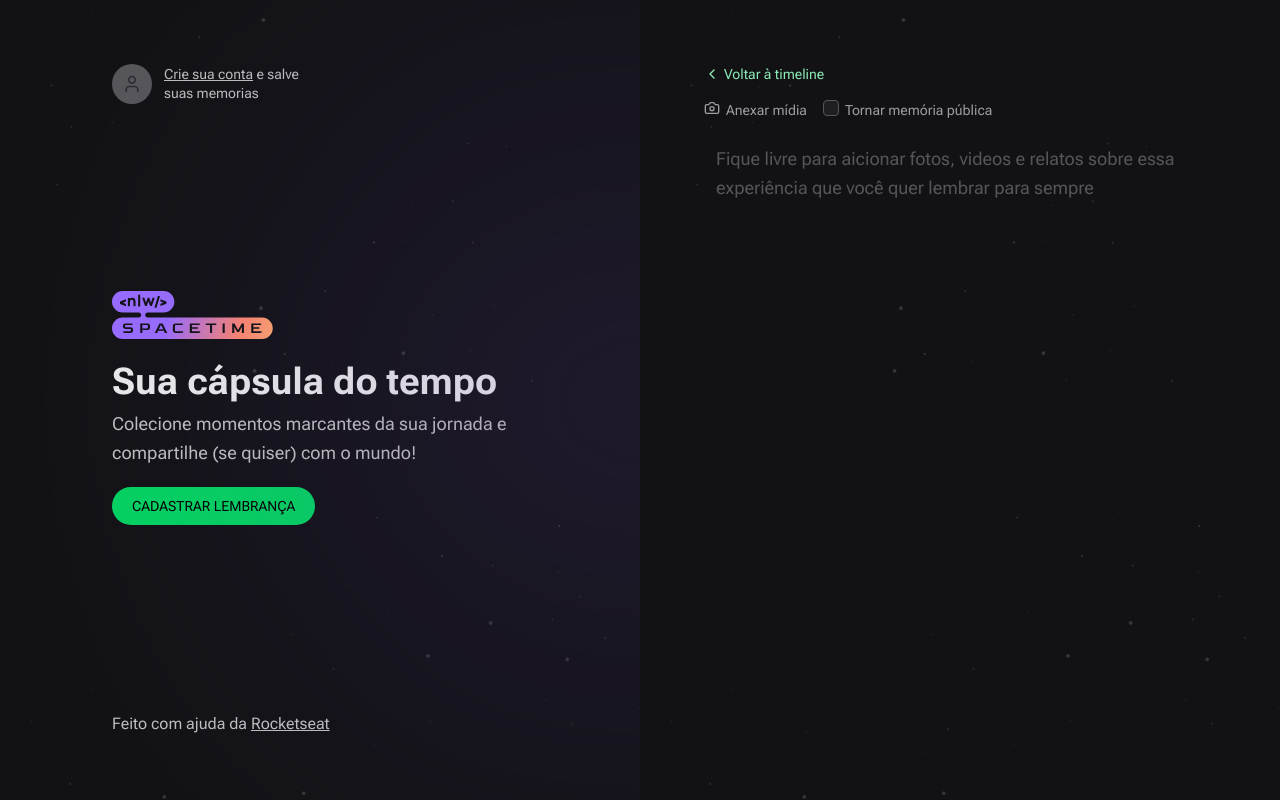
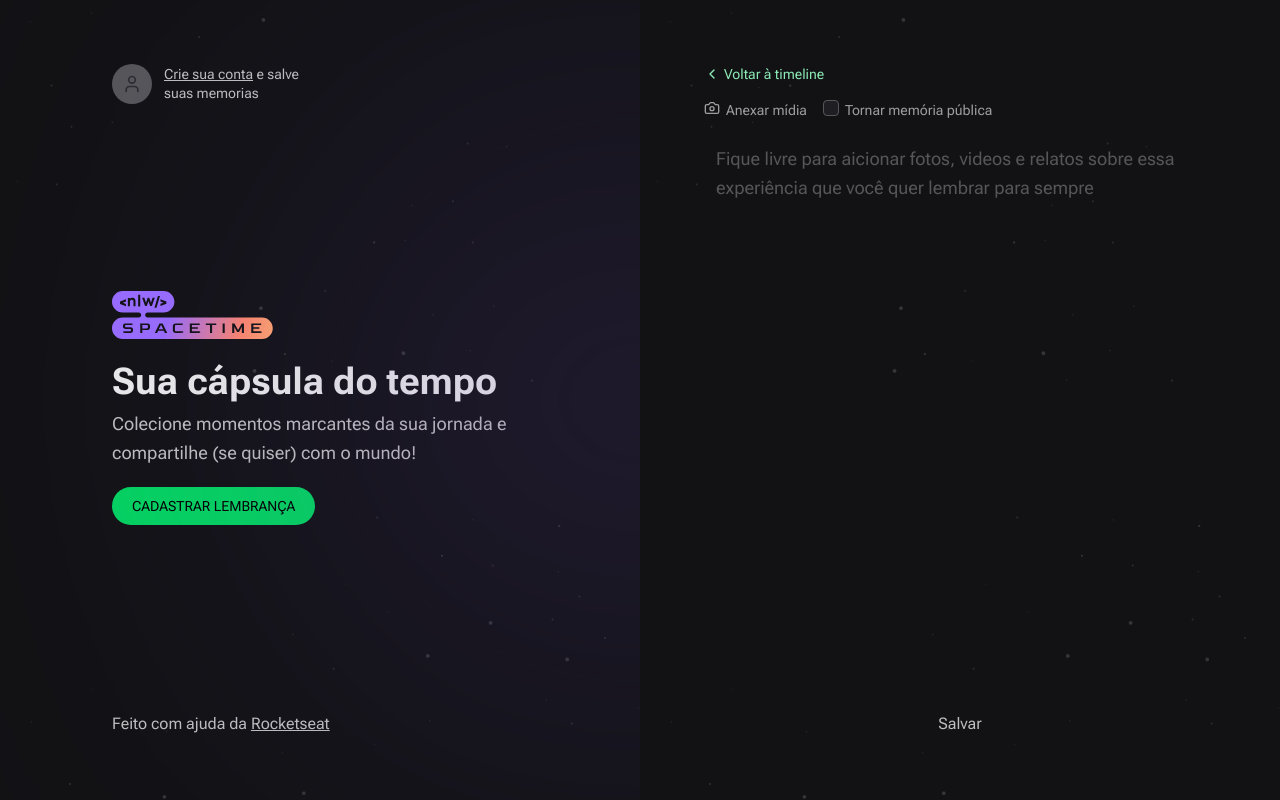
Before and after one commit to rodrigoaugusto99/NLW-spacetime, a Next.js app in the folder web/: page /memories/new in a window 1280 px wide. Built offline with nearby package versions, Linux system fonts and the light colour scheme; no server answers; a web font is replaced by a local one.

Commit message:
enviando o formulario co todos os dados para a rota

```diff
--- a/web/package.json
+++ b/web/package.json
@@ -11,6 +11,7 @@
   "dependencies": {
     "@tailwindcss/forms": "^0.5.7",
     "axios": "^1.6.5",
+    "js-cookie": "^3.0.5",
     "jwt-decode": "^4.0.0",
     "lucide-react": "^0.309.0",
     "next": "14.0.4",
@@ -19,6 +20,7 @@
   },
   "devDependencies": {
     "@rocketseat/eslint-config": "^2.1.0",
+    "@types/js-cookie": "^3.0.6",
     "@types/node": "^20",
     "@types/react": "^18",
     "@types/react-dom": "^18",
--- a/web/src/app/memories/new/page.tsx
+++ b/web/src/app/memories/new/page.tsx
@@ -1,5 +1,5 @@
-import { MediaPicker } from "@/components/MediaPicker";
-import { Camera, ChevronLeft } from "lucide-react";
+import { NewMemoryForm } from "@/components/NewMemoryForm";
+import { ChevronLeft } from "lucide-react";
 import Link from "next/link";
 
 export default function NewMemory(){
@@ -10,32 +10,7 @@ export default function NewMemory(){
               Voltar à timeline
             </Link>
 
-            <form action="" className="flex flex-1 flex-col gap-2">
-                <div className="flex items-center gap-4">
-
-                    <label htmlFor="media" className="flex cursor-pointer gap-1.5 text-sm text-gray-200 hover:text-gray-100">
-                    <Camera className="w-4 h-4"/>
-                        Anexar mídia
-                    </label>
-
-                    <label htmlFor="isPublic" className="flex cursor-pointer gap-1.5 text-sm text-gray-200 hover:text-gray-100">
-
-                        <input type="checkbox" name="isPublic" id="isPublic" value="true" className="h-4 w-4 rounded border-gray-400 bg-gray-700 text-purple-500 focus:ring-0"/>
-                        Tornar memória pública
-                    </label>
-
-
-
-                </div>
-
-                <MediaPicker />
-
-                <textarea name="content"
-                    spellCheck={false}
-                    className="w-full flex-1 resize-none rounded border-0 bg-transparent text-lg leading-relaxed text-gray-100 placeholder:text-gray-400 focus:ring-0"
-                    placeholder="Fique livre para aicionar fotos, videos e relatos sobre essa experiência que você quer lembrar para sempre"
-                    />
-            </form>
+            <NewMemoryForm />
         </div>
     )
 }
--- a/web/src/app/page.tsx
+++ b/web/src/app/page.tsx
@@ -1,7 +1,11 @@
 import { EmptyMemories } from '@/components/EmptyMemories'
+import { cookies } from 'next/headers'
 
 export default function Home() {
-  return (
-    <EmptyMemories />
-  )
+
+  const isAuthenticated = cookies().has('token')
+  if(!isAuthenticated){
+    return <EmptyMemories />
+  }
+
 }
--- a/web/src/components/MediaPicker.tsx
+++ b/web/src/components/MediaPicker.tsx
@@ -20,7 +20,7 @@ export function MediaPicker(){
 
     return (
         <>
-            <input onChange={onFileChanged} accept="image/*" type="file" id="media" className="invisible h-0 w-0"/>
+            <input onChange={onFileChanged} name="coverUrl" accept="image/*" type="file" id="media" className="invisible h-0 w-0"/>
 
             {preview && (
                 <img src={preview} alt="" className="aspect_video w-full rounded-lg object-cover"/>
--- /dev/null
+++ b/web/src/components/NewMemoryForm.tsx
@@ -0,0 +1,80 @@
+'use client'
+
+import { Camera } from "lucide-react";
+import { MediaPicker } from "./MediaPicker";
+import { FormEvent } from "react";
+import { api } from "@/lib/api";
+import Cookie from 'js-cookie'
+import { useRouter } from "next/navigation";
+
+export function NewMemoryForm() {
+
+    const router = useRouter()
+
+    async function handleCreateMemory(event: FormEvent<HTMLFormElement>){
+        event.preventDefault()
+
+        const formData = new FormData(event.currentTarget)
+
+        const fileToUpload = formData.get('coverUrl')
+
+        let coverUrl = ''
+
+        if(fileToUpload){
+            const uploadFormData = new FormData()
+            uploadFormData.set('file', fileToUpload)
+
+            const uploadResponse = await api.post('/upload', uploadFormData)
+
+            console.log(uploadResponse.data)
+
+            coverUrl = uploadResponse.data.fileUrl
+        }
+
+        const token = Cookie.get('token')
+
+        await api.post('/memories', {
+            coverUrl,
+            content: formData.get('content'),
+            isPublic: formData.get('isPublic'),
+        }, {
+            headers:{
+                Authorization: `Bearer ${token}`
+            }
+        })
+        router.push('/')
+    }
+
+    return (
+        <form onSubmit={handleCreateMemory} className="flex flex-1 flex-col gap-2">
+                <div className="flex items-center gap-4">
+
+                    <label htmlFor="media" className="flex cursor-pointer gap-1.5 text-sm text-gray-200 hover:text-gray-100">
+                    <Camera className="w-4 h-4"/>
+                        Anexar mídia
+                    </label>
+
+                    <label htmlFor="isPublic" className="flex cursor-pointer gap-1.5 text-sm text-gray-200 hover:text-gray-100">
+
+                        <input type="checkbox" name="isPublic" id="isPublic" value="true" className="h-4 w-4 rounded border-gray-400 bg-gray-700 text-purple-500 focus:ring-0"/>
+                        Tornar memória pública
+                    </label>
+
+
+
+                </div>
+
+                <MediaPicker />
+
+                <textarea name="content"
+                    spellCheck={false}
+                    className="w-full flex-1 resize-none rounded border-0 bg-transparent text-lg leading-relaxed text-gray-100 placeholder:text-gray-400 focus:ring-0"
+                    placeholder="Fique livre para aicionar fotos, videos e relatos sobre essa experiência que você quer lembrar para sempre"
+                    />
+
+                    <button type="submit">
+                        Salvar
+                    </button>
+            </form>
+    )
+}
```
Also changed, not shown: 2 other files (tests, documents, lock files or other folders).
